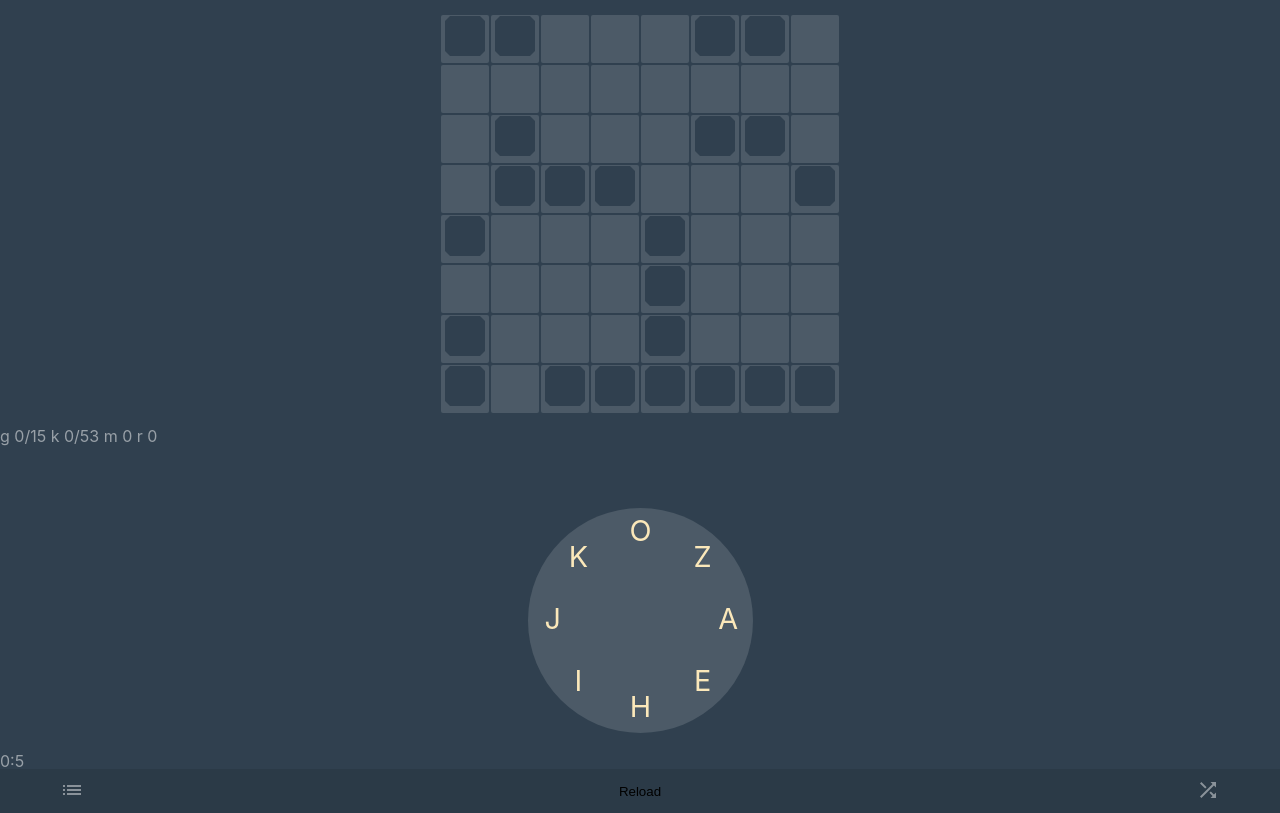
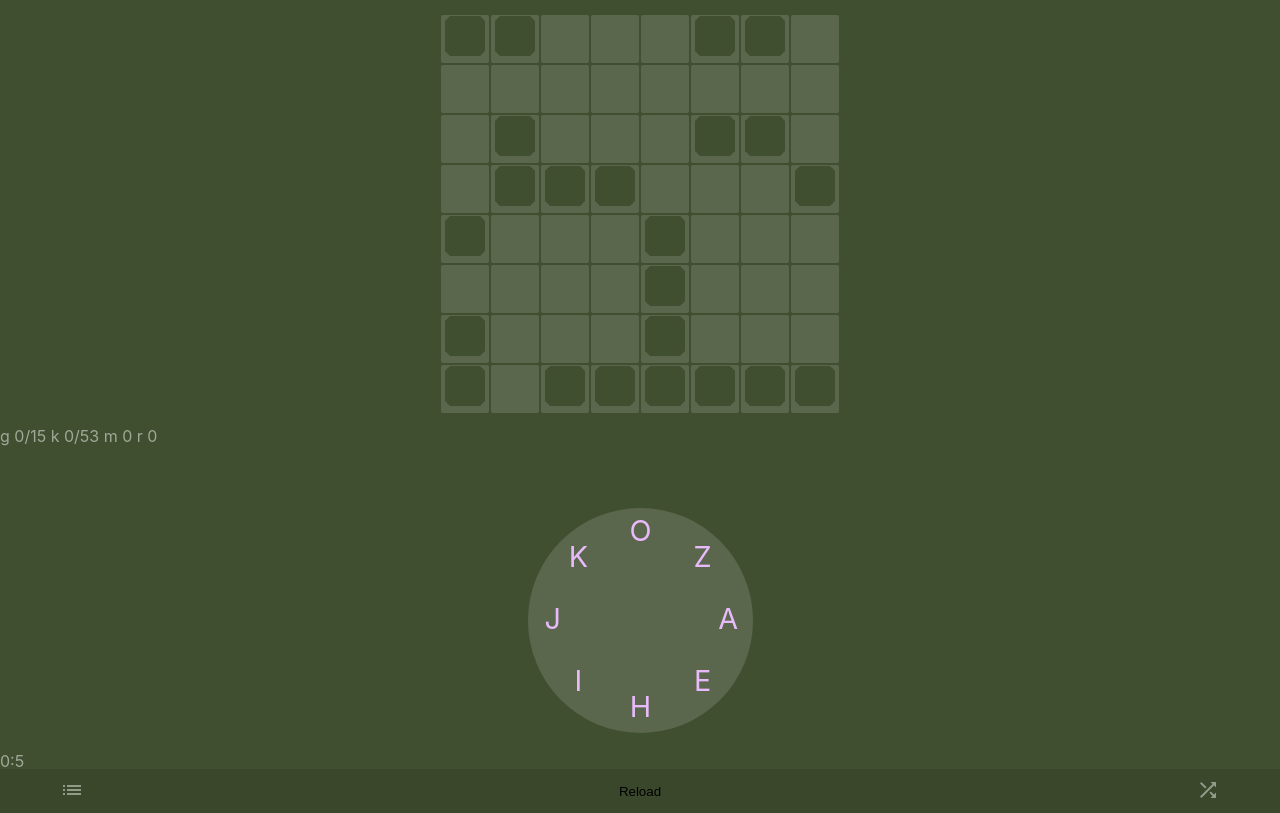
Before and after one commit to krizanka/ui, a React app: page / in a window 1280 px wide. Built offline with nearby package versions, Linux system fonts and the light colour scheme.

Commit message:
mess with colors

```diff
--- a/src/styles/generic/colors.scss
+++ b/src/styles/generic/colors.scss
@@ -1,9 +1,9 @@
 :root {
-  --c-primary: #30404F;
-  --c-secondary: #4C5A67;
-  --c-tertiary: #FBE8BA;
-  --c-accent: #C3E769;
-  --c-accent2: #E3E769;
+  --c-primary: #404F30;
+  --c-secondary: #5A674C;
+  --c-tertiary: #E8BAFB;
+  --c-accent: #E769C3;
+  --c-accent2: #E769E3;
   --c-white-50: rgba(255,255,255,.5);
   --c-white-10: rgba(255,255,255,.1);
   --c-white-100: #ffffff;
```
